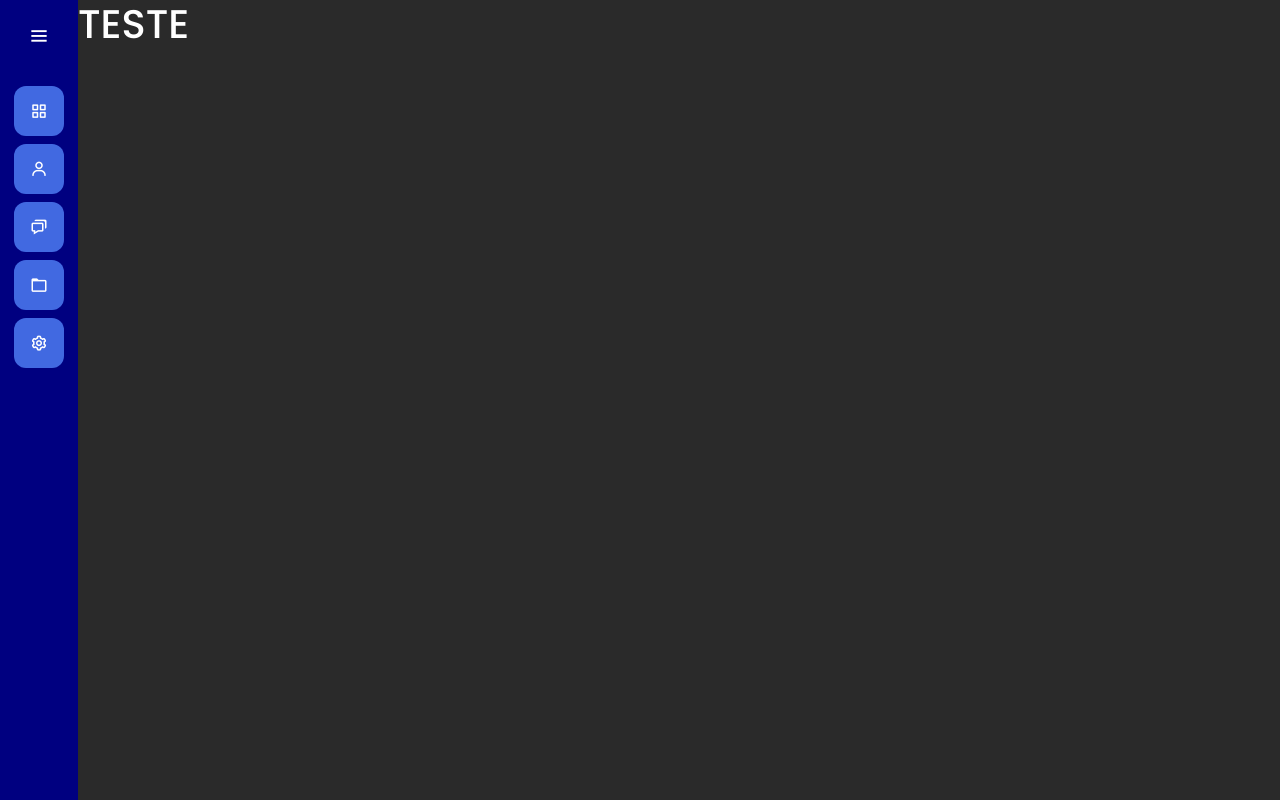
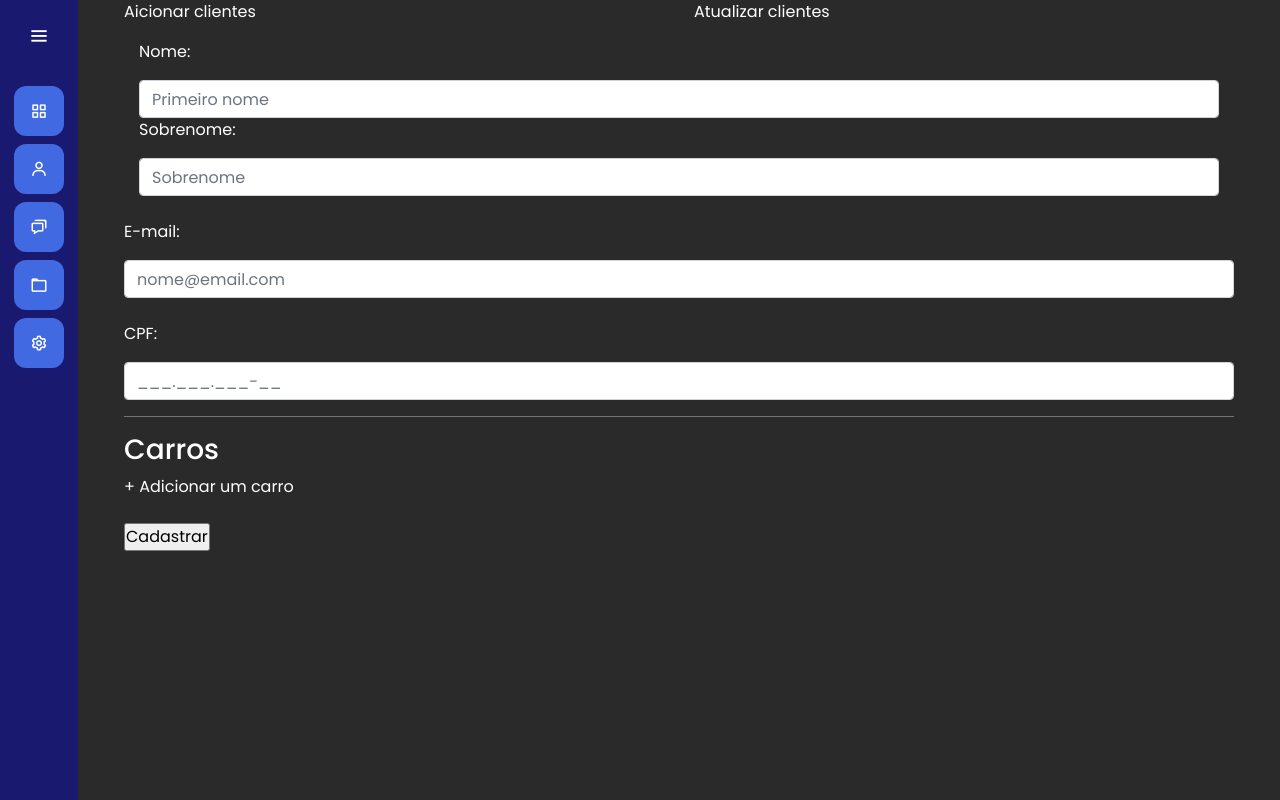
Before and after one commit to Cesar-A-Dodo/REPAIRPC, a Django app: page /clientes/ in a window 1280 px wide. Run offline with Django 5.2, Linux system fonts and the light colour scheme.

Commit message:
form clientes

```diff
--- a/clientes/templates/clientes.html
+++ b/clientes/templates/clientes.html
@@ -1,7 +1,55 @@
 {% extends "base.html" %}
+{% load static %}
+
+{% block 'head' %}
+    <link rel="stylesheet" href="{% static 'clientes/css/clientes.css '%}">
+{% endblock %}
 
 {% block 'dashboard' %}
+    <div class="container">
+        <div class="row">
+            <div class="col-md card-dashboard">
+                <p class="text-card">Aicionar clientes</p>
+            </div>
 
-<h1>TESTE</h1>
+            <div class="col-md card-dashboard">
+                <p class="text-card">Atualizar clientes</p>
+            </div>
+        </div>
 
+            <div class="adicionar-cliente">
+            <form action="{% url "row">
+                    <div class="col-md">
+                        <p>Nome:</p>
+                        <input type="text" class="form-control" placeholder="Primeiro nome">
+                    </div>
+                    <div class="col-md">
+                        <p>Sobrenome:</p>
+                        <input type="text" class="form-control" placeholder="Sobrenome">
+                    </div>
+                </div>
+                <br>
+                <p>E-mail:</p>
+                <input type="email" class="form-control" placeholder="nome@email.com" name="email">
+                <br>
+                <p>CPF:</p>
+                <input type="text" class="form-control" placeholder="___.___.___-__" name="cpf">
+                <hr style="background-color:gray;">
+                <div class="add-carros">
+                    <h3>Carros</h3>
+                    <span class="btn-add-carros" onclick="add_carro()">+ Adicionar um carro</span>
+
+                    <div id="form-carro">
+
+                    </div>
+
+                </div>
+
+                <br>
+                <input type="submit" value="Cadastrar" class="btn-principal">
+
+            </form>
+
+  </div>
+    </div>
 {% endblock %}
--- a/templates/static/general/css/general.css
+++ b/templates/static/general/css/general.css
@@ -1,7 +1,7 @@
 :root{
 
     --main-color: #4169E1;
-    --dark-color: #000080;
+    --dark-color: #191970;
     --light-color: #ADD8E6;
     --contrast-color: #7FFFD4;
     --differential-color: #ffe29a;
```
Also changed, not shown: templates/static/clientes/css/clientes.css (added, +33 -0 lines).
